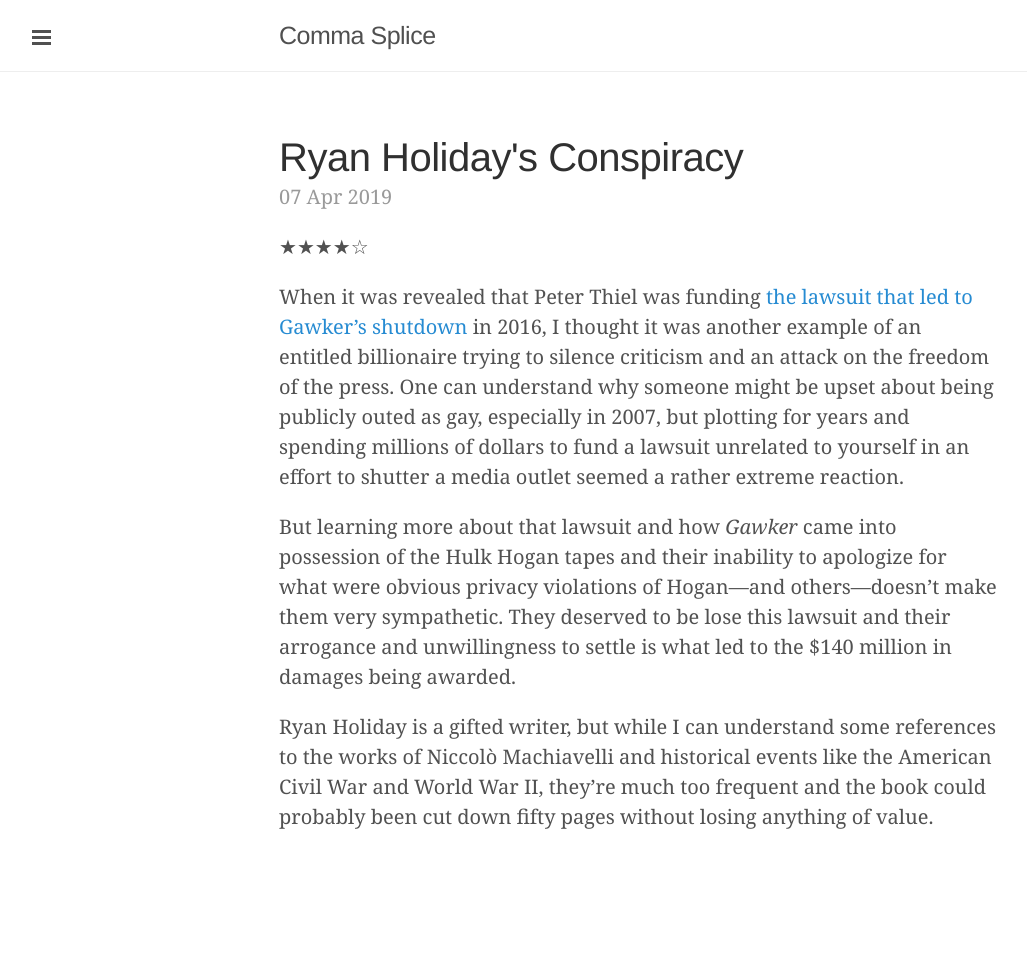
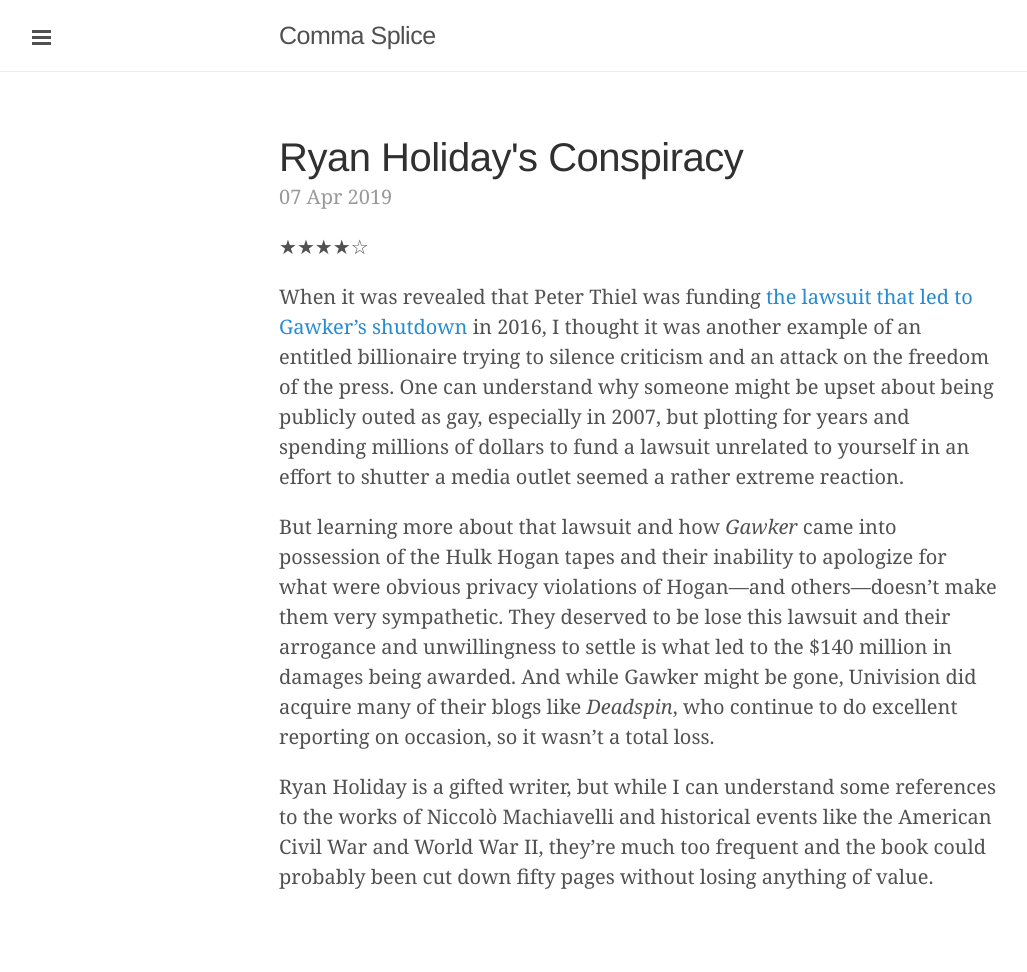
Before and after one commit to davidixon/davidixon.github.io, a Jekyll site: the page built from _posts/2019-04-07-book-conspiracy.md, in a window 1280 px wide. Shown: the whole page, without its empty margins (1-1028 px from the left). Built offline with Jekyll 4.4.1, drawn with Linux system fonts in a browser that asks for light colours; before the commit the page ends 912 px from its top, so only the background shows below that.

Commit message:
Added some words

```diff
--- a/_posts/2019-04-07-book-conspiracy.md
+++ b/_posts/2019-04-07-book-conspiracy.md
@@ -8,6 +8,6 @@
 
 When it was revealed that Peter Thiel was funding [the lawsuit that led to Gawker's shutdown](https://en.wikipedia.org/wiki/Bollea_v._Gawker) in 2016, I thought it was another example of an entitled billionaire trying to silence criticism and an attack on the freedom of the press. One can understand why someone might be upset about being publicly outed as gay, especially in 2007, but plotting for years and spending millions of dollars to fund a lawsuit unrelated to yourself in an effort to shutter a media outlet seemed a rather extreme reaction.
 
-But learning more about that lawsuit and how *Gawker* came into possession of the Hulk Hogan tapes and their inability to apologize for what were obvious privacy violations of Hogan&mdash;and others&mdash;doesn't make them very sympathetic. They deserved to be lose this lawsuit and their arrogance and unwillingness to settle is what led to the $140 million in damages being awarded.
+But learning more about that lawsuit and how *Gawker* came into possession of the Hulk Hogan tapes and their inability to apologize for what were obvious privacy violations of Hogan&mdash;and others&mdash;doesn't make them very sympathetic. They deserved to be lose this lawsuit and their arrogance and unwillingness to settle is what led to the $140 million in damages being awarded. And while Gawker might be gone, Univision did acquire many of their blogs like *Deadspin*, who continue to do excellent reporting on occasion, so it wasn't a total loss.
 
 Ryan Holiday is a gifted writer, but while I can understand some references to the works of Niccolò Machiavelli and historical events like the American Civil War and World War II, they're much too frequent and the book could probably been cut down fifty pages without losing anything of value.
```
